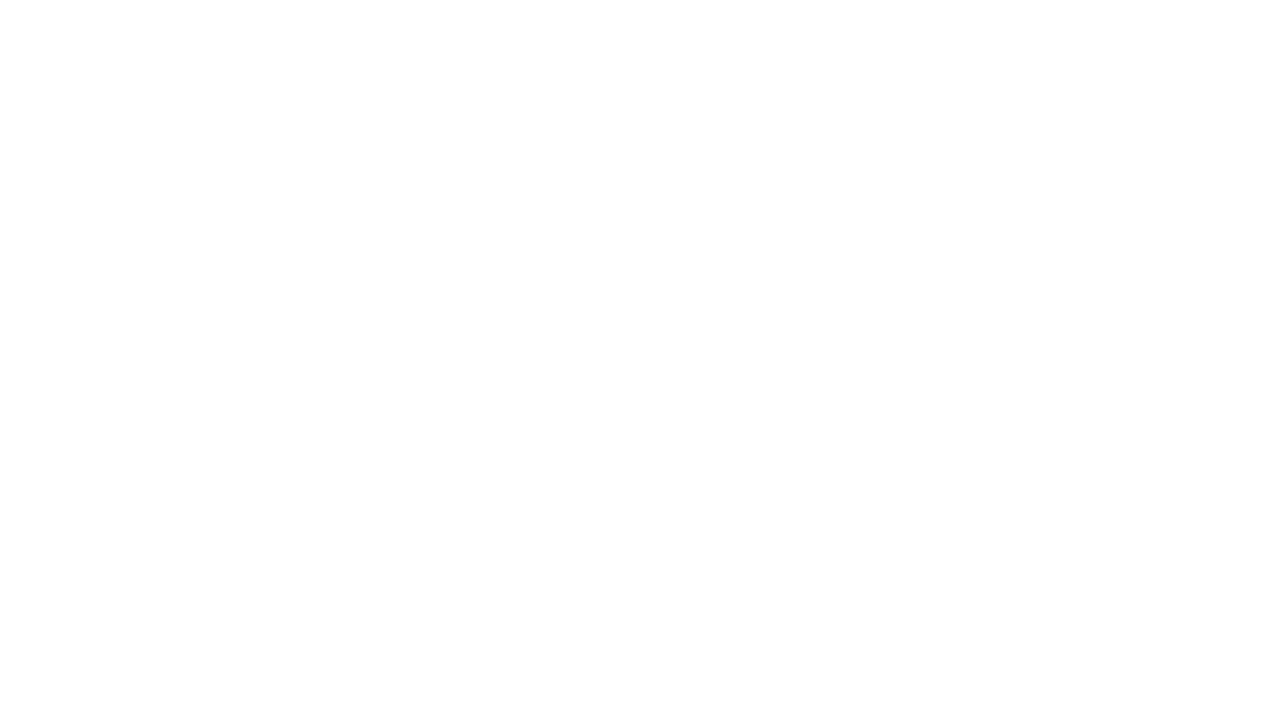
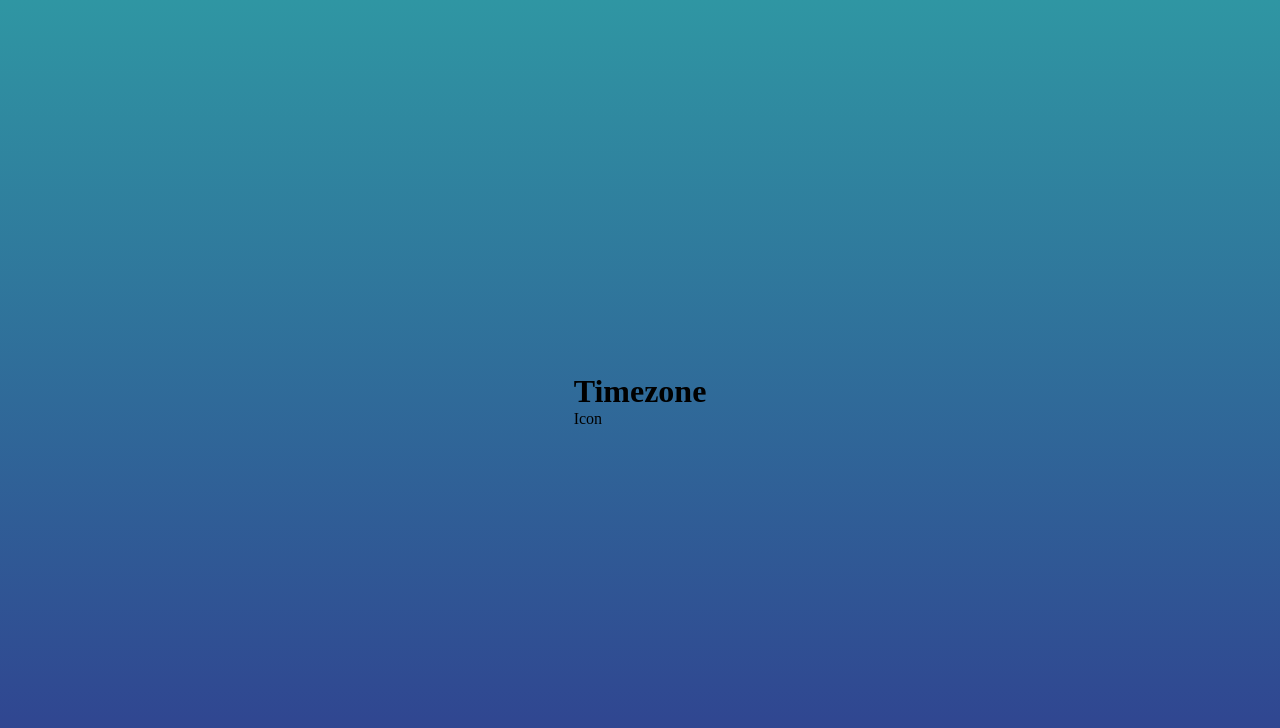
Before and after one commit to caridadrivera/weather-app, a plain HTML site: page index.html in a window 1280 px wide. Drawn offline with Linux system fonts and the light colour scheme.

Commit message:
basic outlook

```diff
--- a/index.html
+++ b/index.html
@@ -8,6 +8,10 @@
     </head>
 
     <body>
+        <div class="location">
+            <h1 class="location-timezone"> Timezone </h1>
+            <p>Icon</p>
+        </div>
 
         <script src="app.js"></script>
     </body>
--- a/style.css
+++ b/style.css
@@ -0,0 +1,14 @@
+* {
+    margin: 0;
+    padding: 0;
+    box-sizing: border-box;
+}
+
+body {
+    height: 100vh;
+    display: flex;
+    justify-content: center;
+    flex-direction: column;
+    align-items: center;
+    background: linear-gradient(rgb(47, 150, 163), rgb(48, 62, 143))
+}
```
